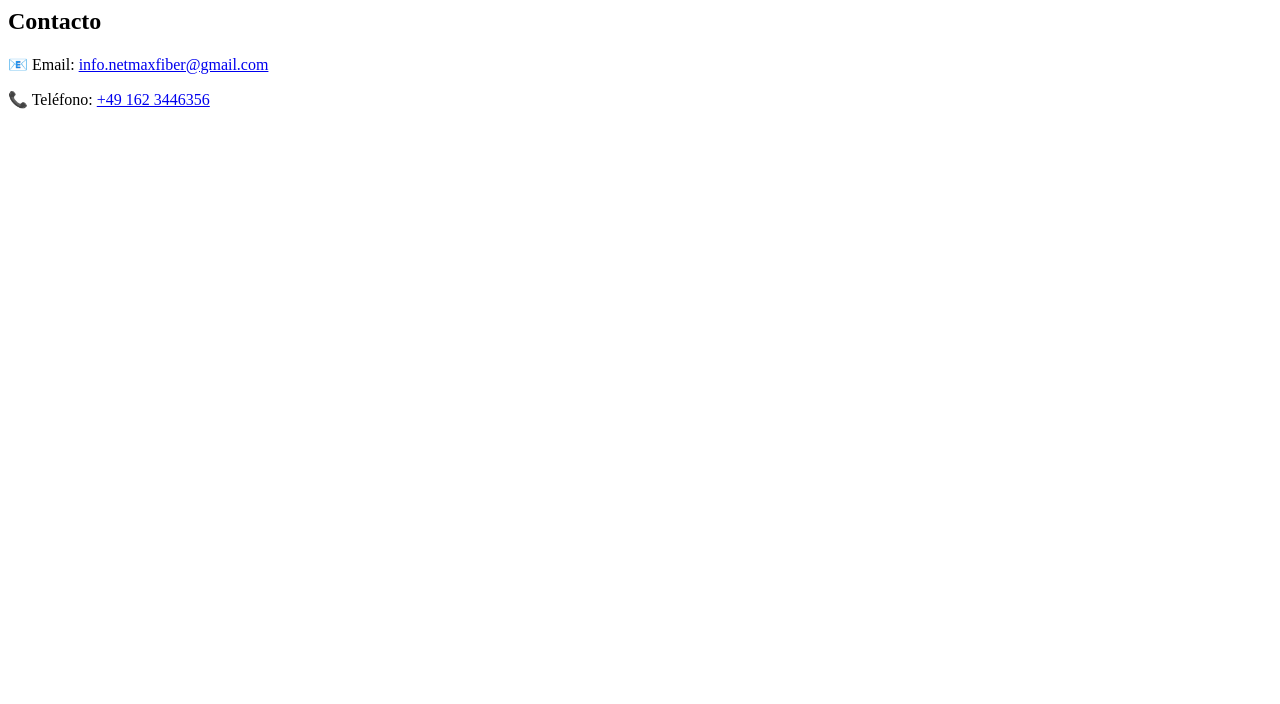
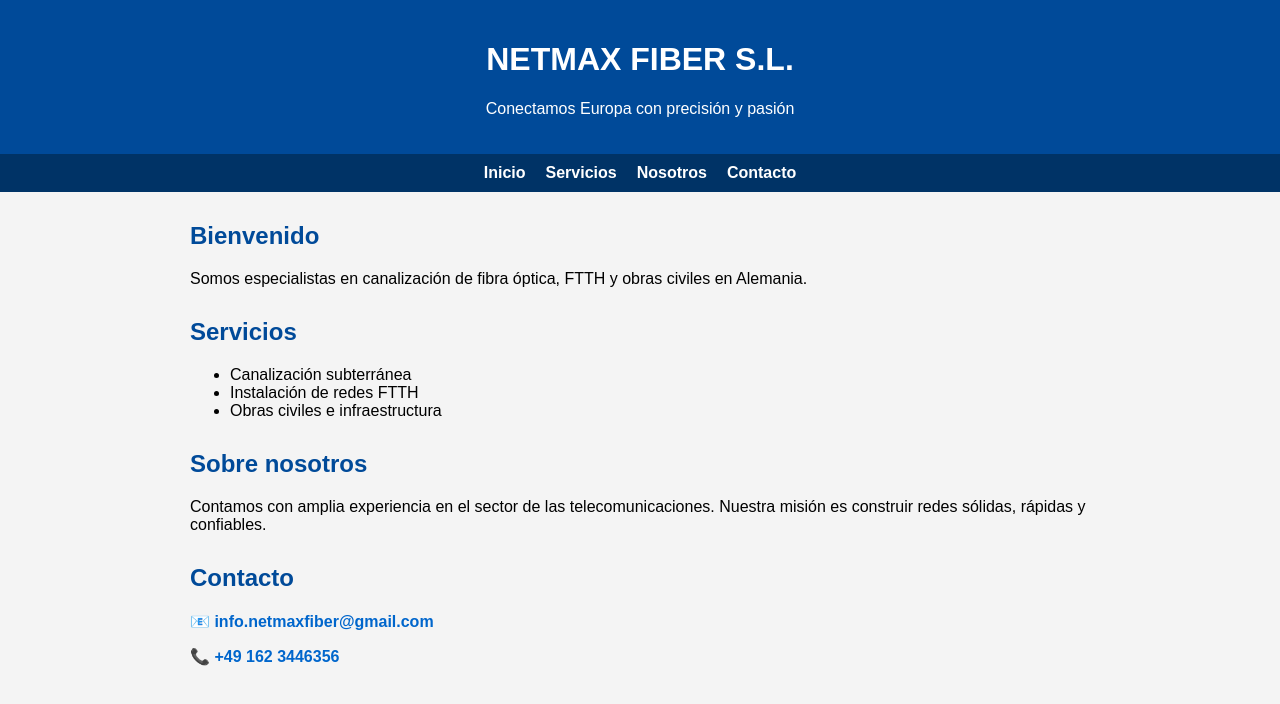
Before and after one commit to netmax10/netmaxfiber.github.io, a plain HTML site: page index.html in a window 1280 px wide. Drawn offline with Linux system fonts and the light colour scheme.

Commit message:
index.html
Añadir menu y estructura profesional

```diff
--- a/index.html
+++ b/index.html
@@ -1,5 +1,95 @@
-<section id="contacto">
-  <h2>Contacto</h2>
-  <p class="contacto">📧 Email: <a href="mailto:info.netmaxfiber@gmail.com">info.netmaxfiber@gmail.com</a></p>
-  <p class="contacto">📞 Teléfono: <a href="tel:+491623446356">+49 162 3446356</a></p>
-</section>
+<!DOCTYPE html>
+<html lang="es">
+<head>
+  <meta charset="UTF-8" />
+  <meta name="viewport" content="width=device-width, initial-scale=1.0" />
+  <title>NETMAX FIBER S.L.</title>
+  <style>
+    body {
+      margin: 0;
+      font-family: Arial, sans-serif;
+      background-color: #f4f4f4;
+    }
+
+    header {
+      background-color: #004a99;
+      padding: 20px;
+      text-align: center;
+      color: white;
+    }
+
+    nav {
+      background-color: #003366;
+      display: flex;
+      justify-content: center;
+      gap: 20px;
+      padding: 10px 0;
+    }
+
+    nav a {
+      color: white;
+      text-decoration: none;
+      font-weight: bold;
+    }
+
+    nav a:hover {
+      text-decoration: underline;
+    }
+
+    section {
+      max-width: 900px;
+      margin: 30px auto;
+      padding: 0 20px;
+    }
+
+    h2 {
+      color: #004a99;
+    }
+
+    .contacto {
+      font-weight: bold;
+      color: #0066cc;
+    }
+  </style>
+</head>
+<body>
+
+  <header>
+    <h1>NETMAX FIBER S.L.</h1>
+    <p>Conectamos Europa con precisión y pasión</p>
+  </header>
+
+  <nav>
+    <a href="#inicio">Inicio</a>
+    <a href="#servicios">Servicios</a>
+    <a href="#nosotros">Nosotros</a>
+    <a href="#contacto">Contacto</a>
+  </nav>
+
+  <section id="inicio">
+    <h2>Bienvenido</h2>
+    <p>Somos especialistas en canalización de fibra óptica, FTTH y obras civiles en Alemania.</p>
+  </section>
+
+  <section id="servicios">
+    <h2>Servicios</h2>
+    <ul>
+      <li>Canalización subterránea</li>
+      <li>Instalación de redes FTTH</li>
+      <li>Obras civiles e infraestructura</li>
+    </ul>
+  </section>
+
+  <section id="nosotros">
+    <h2>Sobre nosotros</h2>
+    <p>Contamos con amplia experiencia en el sector de las telecomunicaciones. Nuestra misión es construir redes sólidas, rápidas y confiables.</p>
+  </section>
+
+  <section id="contacto">
+    <h2>Contacto</h2>
+    <p class="contacto">📧 info.netmaxfiber@gmail.com</p>
+    <p class="contacto">📞 +49 162 3446356</p>
+  </section>
+
+</body>
+</html>
```
